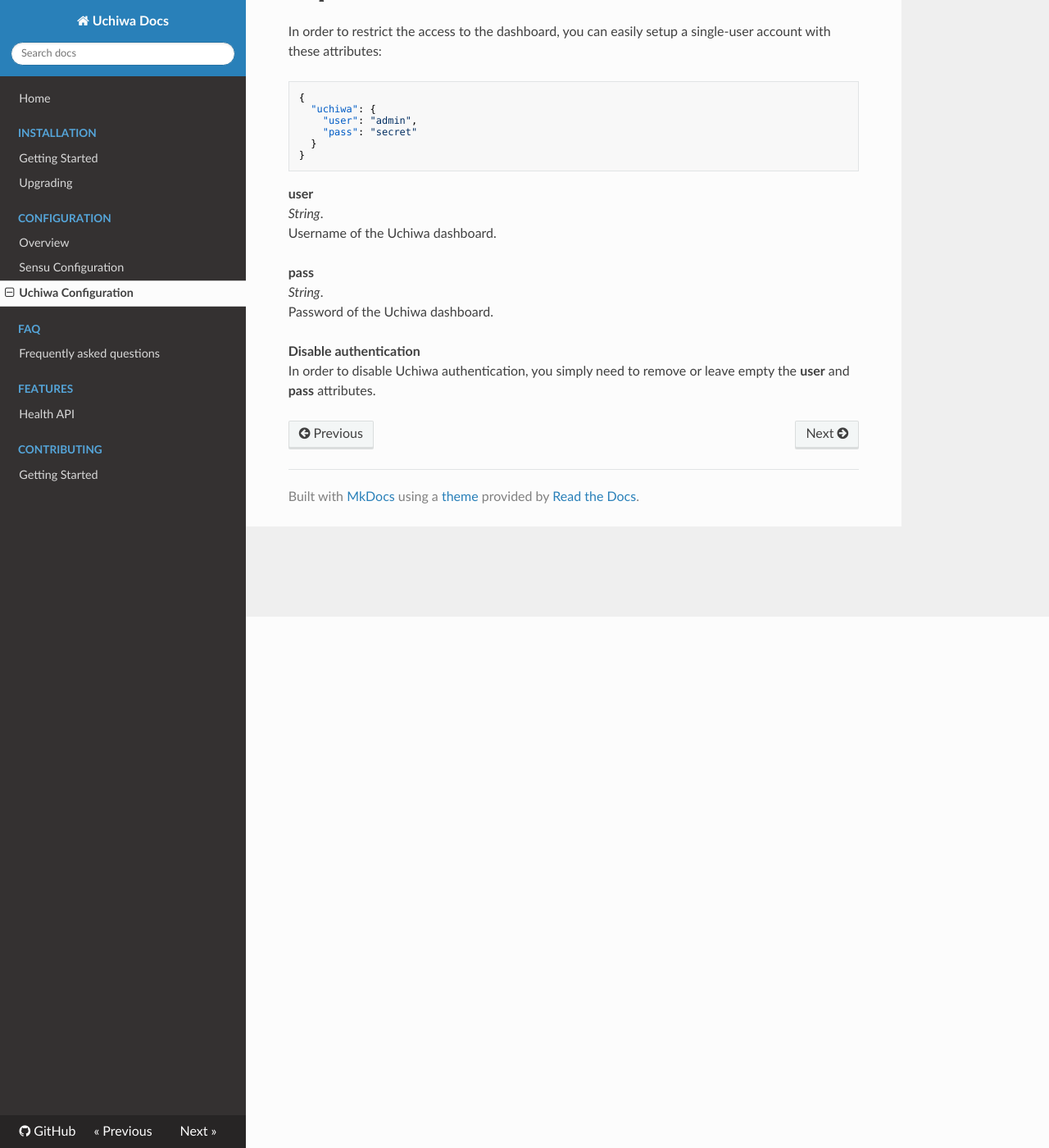
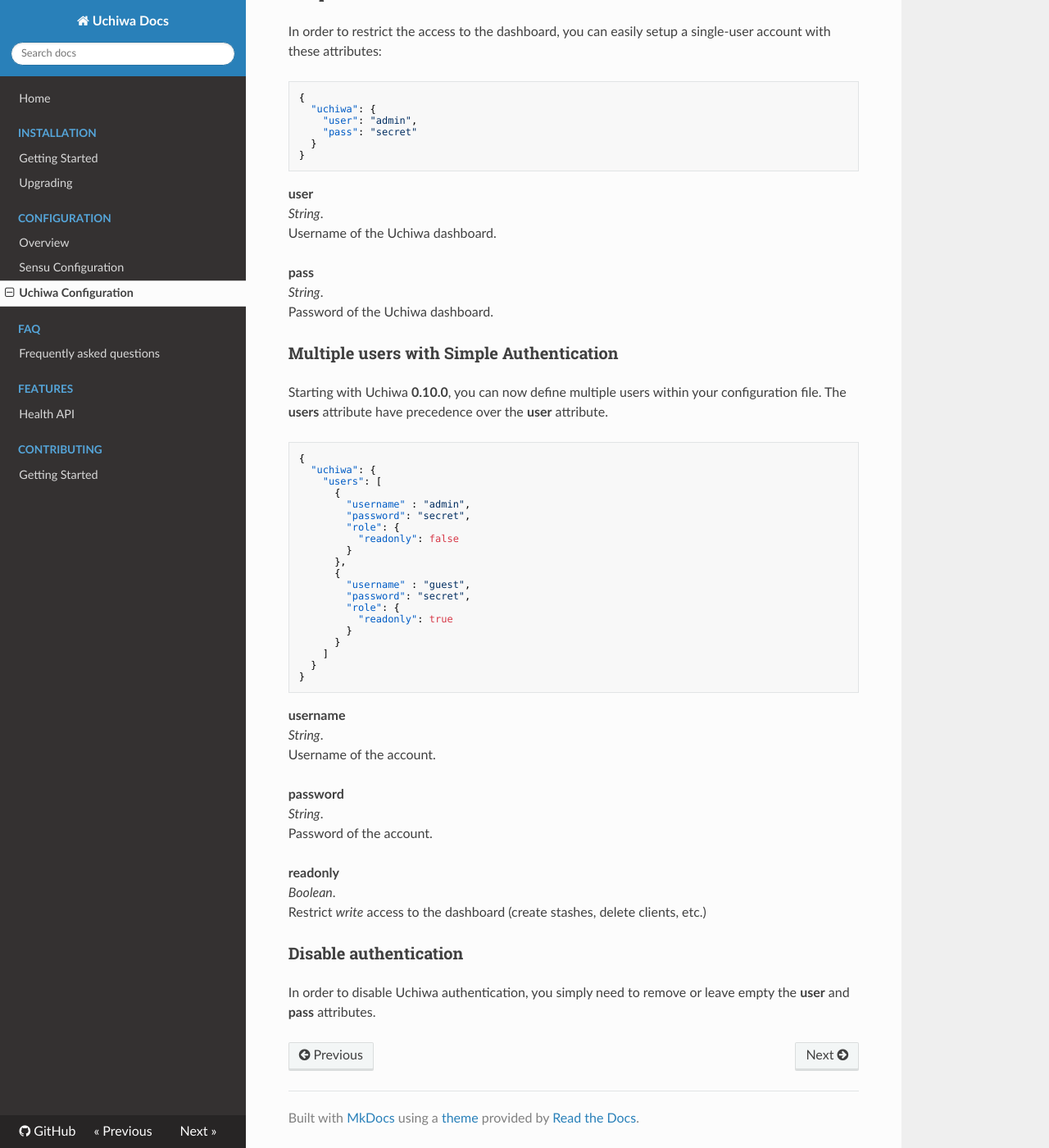
Before and after one commit to palourde/uchiwa-docs, an MkDocs documentation site: the page built from docs/configuration/uchiwa.md, in a window 1280 px wide and 1400 px high, scrolled down 648 px. Shown: the whole window at 82% size. Built offline with MkDocs 1.6.1, drawn with Linux system fonts in a browser that asks for light colours; nearby versions of some CDN libraries; old or Windows-style settings are respelled for this version of MkDocs.

Commit message:
Add documentation for uchiwa 0.10.0

````diff
--- a/docs/configuration/uchiwa.md
+++ b/docs/configuration/uchiwa.md
@@ -44,5 +44,43 @@
 *String*.
 Password of the Uchiwa dashboard.
 
-**Disable authentication**
+### Multiple users with Simple Authentication
+Starting with Uchiwa **0.10.0**, you can now define multiple users within your configuration file. The **users** attribute  have precedence over the **user** attribute.
+
+```
+{
+  "uchiwa": {
+    "users": [
+      {
+        "username" : "admin",
+        "password": "secret",
+        "role": {
+          "readonly": false
+        }
+      },
+      {
+        "username" : "guest",
+        "password": "secret",
+        "role": {
+          "readonly": true
+        }
+      }
+    ]
+  }
+}
+```
+
+**username**
+*String*.
+Username of the account.
+
+**password**
+*String*.
+Password of the account.
+
+**readonly**
+*Boolean*.
+Restrict *write* access to the dashboard (create stashes, delete clients, etc.)
+
+### Disable authentication
 In order to disable Uchiwa authentication, you simply need to remove or leave empty the **user** and **pass** attributes.
````
